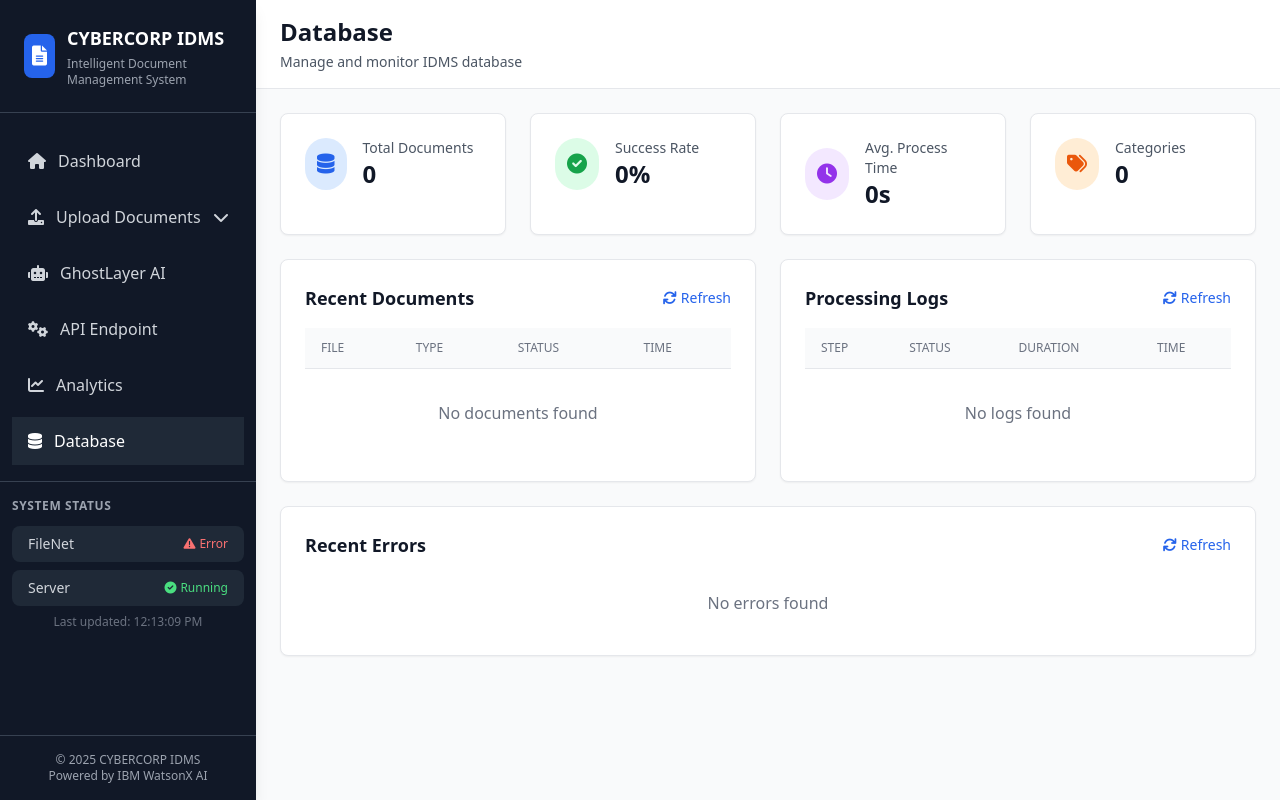
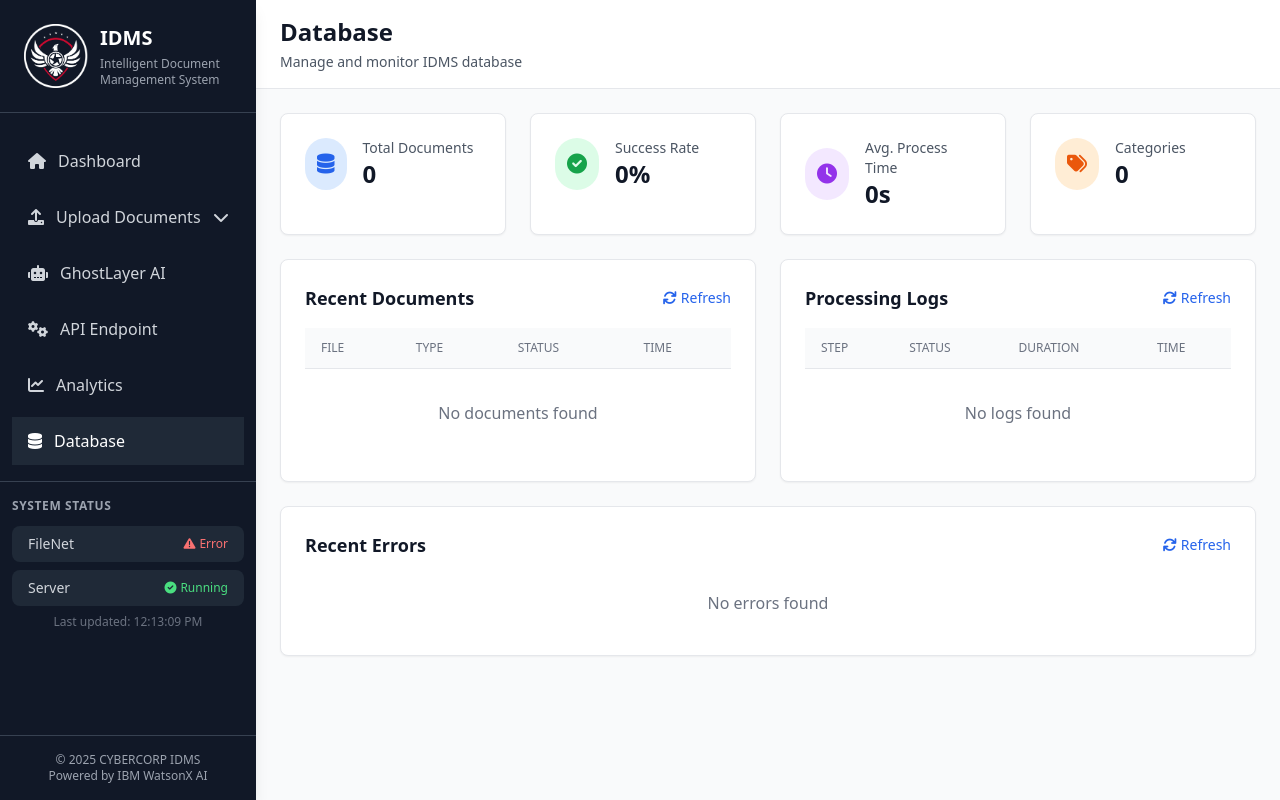
Before and after one commit to rhinocodelab/iidms, a FastAPI app: page /admin in a window 1280 px wide. Run offline with FastAPI, Linux system fonts and the light colour scheme; data that the repository does not hold is empty; some libraries are stand-ins or nearby versions.

Commit message:
refactor sidebar header

```diff
--- a/app/templates/base.html
+++ b/app/templates/base.html
@@ -24,11 +24,11 @@
             <!-- Logo Section -->
             <div class="p-6 border-b border-gray-700">
                 <div class="flex items-center space-x-3">
-                    <div class="bg-blue-600 p-2 rounded-lg">
-                        <i class="fas fa-file-alt text-xl"></i>
+                    <div class="flex-shrink-0">
+                        <img src="{{ url_for('static', path='images/cybercorp_logo.png') }}" alt="CyberCorp Logo" class="h-16 w-16 object-contain">
                     </div>
                     <div>
-                        <h1 class="text-lg font-bold">CYBERCORP IDMS</h1>
+                        <h1 class="text-xl font-bold">IDMS</h1>
                         <p class="text-xs text-gray-400 mt-1">Intelligent Document Management System</p>
                     </div>
                 </div>
```
Also changed, not shown: app/static/images/cybercorp_logo.png (added).
